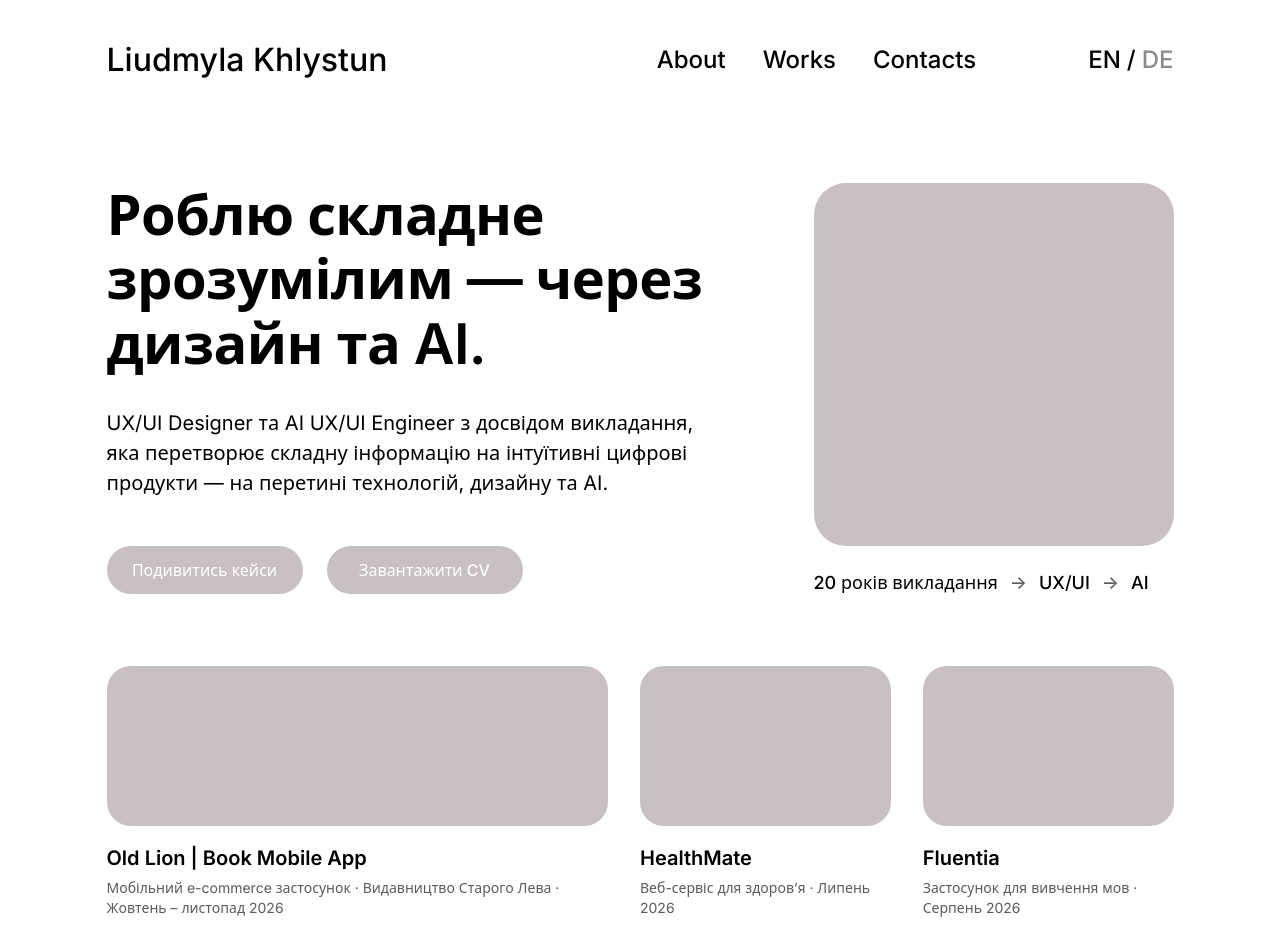
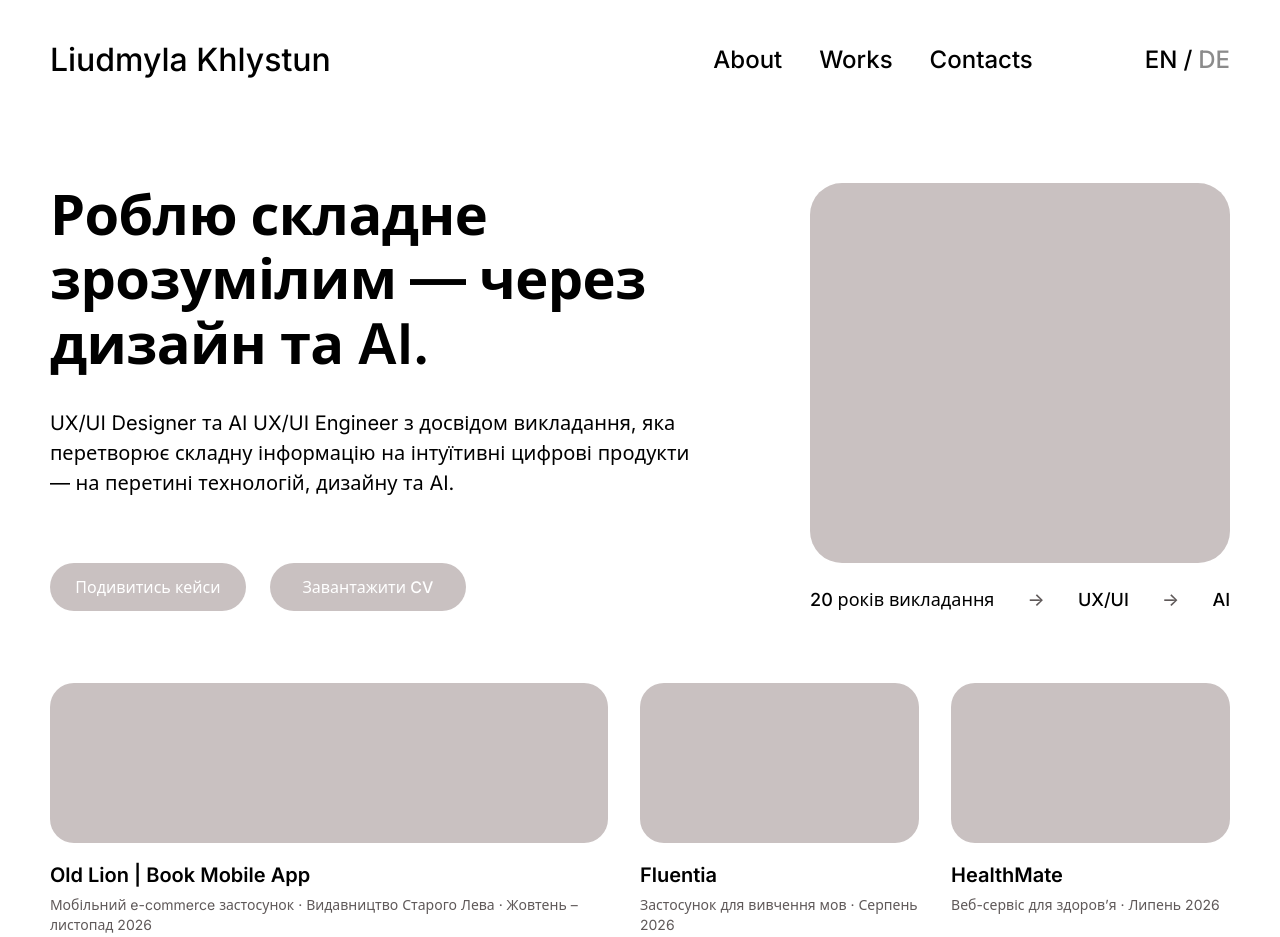
Before and after one commit to lyudmilaet-sys/portfolio, a website built with Vite: page index.html in a window 1280 px wide. Built offline with nearby package versions, Linux system fonts and the light colour scheme; files whose address does not match are found by name.

Commit message:
Widen layout, enlarge hero photo, spread photo caption; reorder cases
- Content up to 1280px wide; side margins 80px at 1440, 16px from 1100 down
- Headline capped at 660px so it breaks into three even lines
- Hero photo 420px wide; caption spans the full photo width on desktop
- Case order: Old Lion, Fluentia, HealthMate

Co-Authored-By: Claude Opus 5.5 <noreply@anthropic.com>

```diff
--- a/index.html
+++ b/index.html
@@ -77,8 +77,8 @@
             <a class="case-card__link" href="#works">
               <div class="case-card__image" aria-hidden="true"></div>
               <div class="case-card__meta">
-                <h2 class="case-card__title">HealthMate</h2>
-                <p class="case-card__info">Веб-сервіс для здоров’я · Липень 2026</p>
+                <h2 class="case-card__title">Fluentia</h2>
+                <p class="case-card__info">Застосунок для вивчення мов · Серпень 2026</p>
               </div>
             </a>
           </li>
@@ -86,8 +86,8 @@
             <a class="case-card__link" href="#works">
               <div class="case-card__image" aria-hidden="true"></div>
               <div class="case-card__meta">
-                <h2 class="case-card__title">Fluentia</h2>
-                <p class="case-card__info">Застосунок для вивчення мов · Серпень 2026</p>
+                <h2 class="case-card__title">HealthMate</h2>
+                <p class="case-card__info">Веб-сервіс для здоров’я · Липень 2026</p>
               </div>
             </a>
           </li>
--- a/src/style.css
+++ b/src/style.css
@@ -8,8 +8,9 @@
 
   --font: 'Inter', system-ui, -apple-system, 'Segoe UI', sans-serif;
 
-  --container: 1067px; /* ширина контенту на фреймі 1440 */
-  --gutter: 16px;
+  --container: 1280px; /* максимальна ширина контенту: на 1440 px поля по 80 px */
+  /* Поле збоку: 16 px до ширини 1100, далі плавно росте до 80 px на 1440 */
+  --gutter: clamp(16px, 18.82vw - 191px, 80px);
   --radius-lg: 32px;
 }
 
@@ -93,7 +94,7 @@ a {
 
 .hero__intro {
   display: grid;
-  grid-template-columns: minmax(0, 1fr) 360px;
+  grid-template-columns: minmax(0, 1fr) 420px;
   gap: 96px;
   align-items: stretch;
 }
@@ -106,16 +107,19 @@ a {
 
 .hero__title {
   margin: 0;
+  max-width: 660px; /* рядки: «Роблю складне / зрозумілим — через / дизайн та AI.» */
   font-size: 56px;
   font-weight: 600;
   line-height: 1.15;
   letter-spacing: -0.01em;
 }
 
-/* Шлях «20 років викладання → UX/UI → AI» — підпис під фото */
+/* Шлях «20 років викладання → UX/UI → AI» — підпис під фото.
+   На комп'ютері розтягнутий на всю ширину фото, як міні-таймлайн. */
 .hero__path {
   display: flex;
   flex-wrap: wrap;
+  justify-content: space-between;
   align-items: center;
   gap: 8px 12px;
   margin: 24px 0 0;
@@ -178,7 +182,7 @@ a {
 .hero__photo {
   flex: 1;
   width: 100%;
-  min-height: 360px;
+  min-height: 380px; /* майже квадрат 420×380 — портрет не обріжеться надто сильно */
   object-fit: cover;
   border-radius: var(--radius-lg);
   background: var(--color-placeholder);
@@ -233,6 +237,11 @@ a {
 @media (max-width: 1100px) {
   .lang-switch {
     margin-left: 24px;
+  }
+
+  /* Фото вужче — підпис переноситься, тому без розтягування */
+  .hero__path {
+    justify-content: flex-start;
   }
 
   .hero__intro {
```
